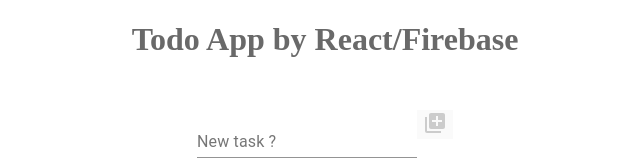
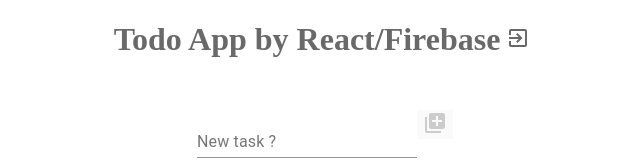
Before and after one commit to cuzekn/hands-on_React-Firebase, a React (Create React App) app: page / in a window 1280 px wide. Shown: the top 160 px of the page, without its empty margins (315-955 px from the left). Built offline with nearby package versions, Linux system fonts and the light colour scheme; no server answers; the database is empty; sample sign-in values are in the browser's storage.

Commit message:
feat: Logout機能の実装

```diff
--- a/src/App.tsx
+++ b/src/App.tsx
@@ -1,11 +1,13 @@
+import React, { useState, useEffect } from "react";
 import { FormControl, List, TextField } from "@material-ui/core";
-import React, { useState, useEffect } from "react";
-import AddToPhotosIcon from "@material-ui/icons/AddToPhotos"
+import AddToPhotosIcon from "@material-ui/icons/AddToPhotos";
+import ExitToAppIcon from "@material-ui/icons/ExitToApp";
 import { makeStyles } from "@material-ui/styles";
 
-import styles from "./App.module.css"
+import styles from "./App.module.css";
+import TaskItem from "./TaskItem";
 import { db } from "./firebase";
-import TaskItem from "./TaskItem";
+import { auth } from "./firebase";
 
 const useStyles = makeStyles({
   field: {
@@ -16,12 +18,19 @@
     margin: "auto",
     width: "40%",
   },
-})
+});
 
-const App: React.FC = () => {
+const App: React.FC = (props: any) => {
   const [tasks, setTasks] = useState([{ id: "", title: "" }]);
-  const [input, setInput] = useState("")
+  const [input, setInput] = useState("");
   const classes = useStyles();
+
+  useEffect(() => {
+    const unSub = auth.onAuthStateChanged((user) => {
+      !user && props.history.push("login");
+    });
+    return () => unSub();
+  }, [props.history]);
 
   useEffect(() => {
     const unSub = db.collection("tasks").onSnapshot((snapshot) => {
@@ -33,20 +42,36 @@
   }, []);
 
   const newTask = (e: React.MouseEvent<HTMLButtonElement>) => {
-    db.collection("tasks").add({ title: input})
-    setInput("")
-  }
+    db.collection("tasks").add({ title: input });
+    setInput("");
+  };
 
   return (
     <div className={styles.app__root}>
       <h1>Todo App by React/Firebase</h1>
+      <button
+        className={styles.app__logout}
+        onClick={async () => {
+          try {
+            await auth.signOut();
+            props.history.push("login");
+          } catch (error: any) {
+            alert(error.message);
+          }
+        }}
+      >
+        <ExitToAppIcon />
+      </button>
+
       <br />
       <FormControl>
         <TextField
           className={classes.field}
           label="New task ?"
           value={input}
-        onChange={(e: React.ChangeEvent<HTMLInputElement>) => setInput(e.target.value)}
+          onChange={(e: React.ChangeEvent<HTMLInputElement>) =>
+            setInput(e.target.value)
+          }
         />
       </FormControl>
       <button className={styles.app__icon} disabled={!input} onClick={newTask}>
```
Lines whose indentation alone changed are shown as unchanged.
